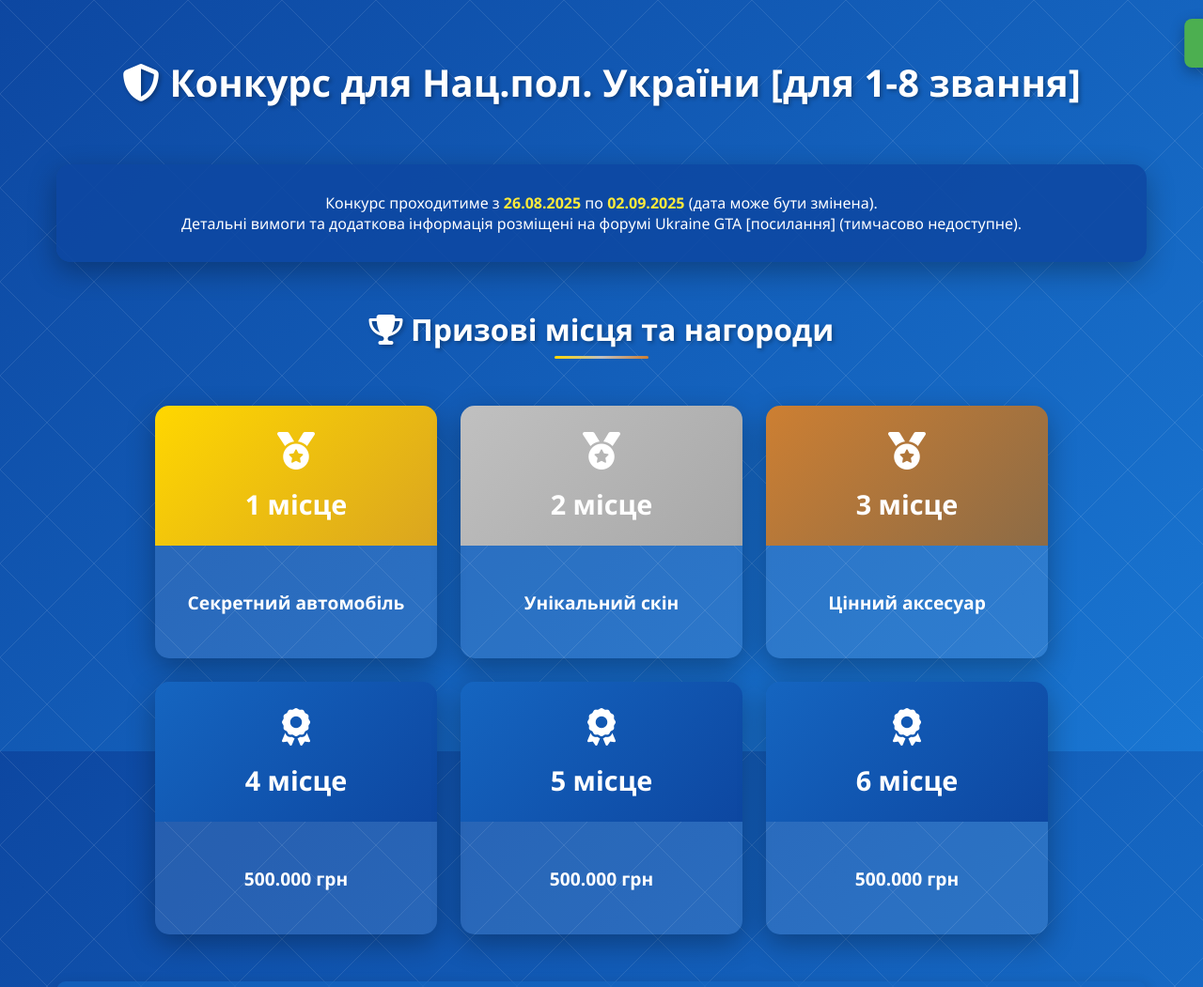
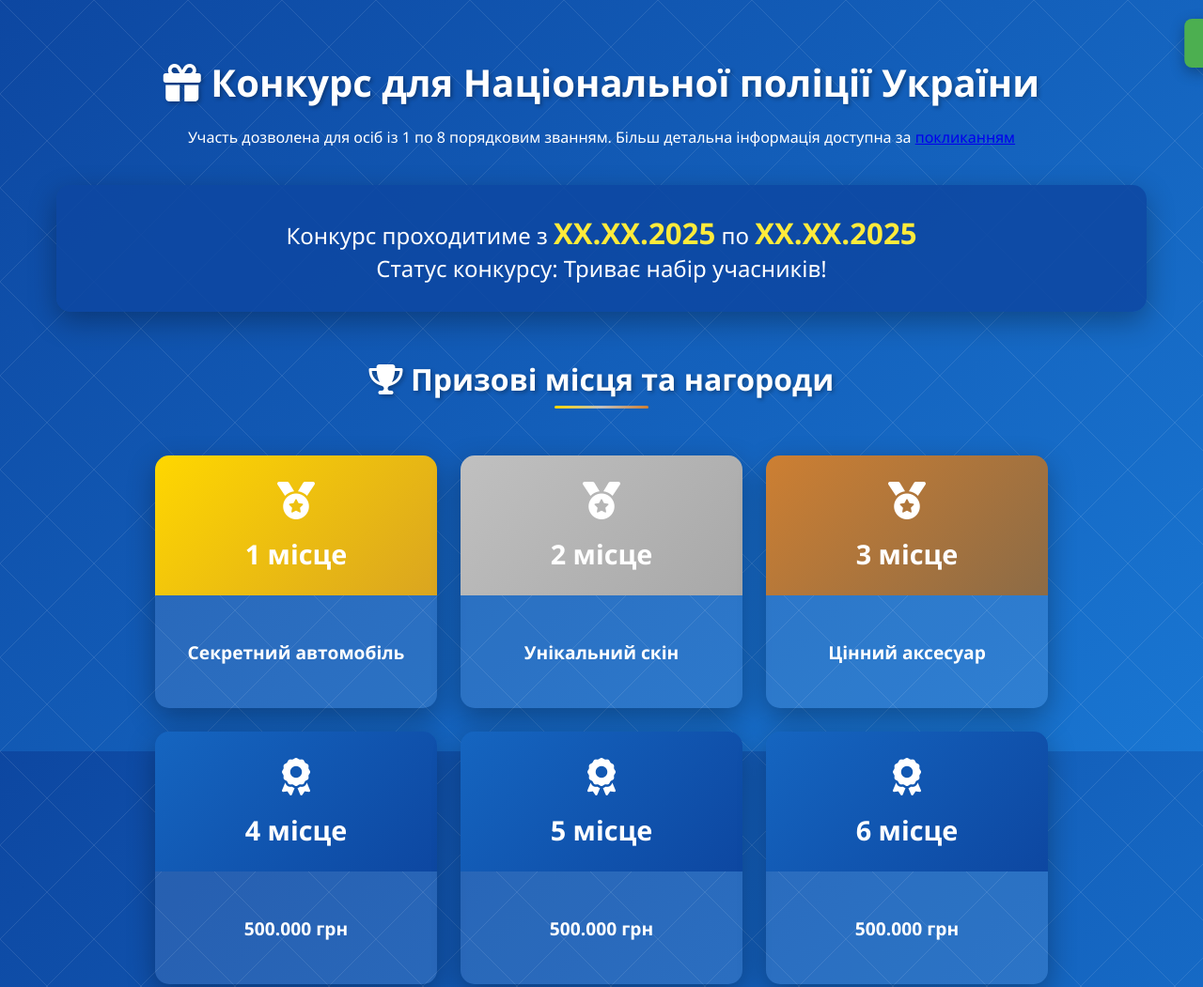
Before and after one commit to UAGTA/competition-npu, a plain HTML site: page index.html in a window 1280 px wide. Shown: the top 1051 px of the page at 94% size. Drawn offline with Linux system fonts and the light colour scheme.

Commit message:
Update index.html

```diff
--- a/index.html
+++ b/index.html
@@ -495,20 +495,17 @@
     <div class="container">
         <header>
             <h1>
-                <i class="fas fa-shield-alt"></i>
-                Конкурс для Нац.пол. України [для 1-8 звання]
+                <i class="fas fa-gift"></i>
+                Конкурс для Національної поліції України
             </h1>
+            <p class="subtitle">Участь дозволена для осіб із 1 по 8 порядковим званням. Більш детальна інформація доступна за <a href="https://forum.ukraine-gta.com.ua/threads/НПУ-Розіграш.319641" target="_blank">покликанням</a></p>
         </header>
 
-        <div class="content" style="text-align: center;">
-    <p>
-        Конкурс проходитиме з <span class="highlight">26.08.2025</span> по <span class="highlight">02.09.2025</span> (дата може бути змінена).
-    </p>
-
-    <p>
-        Детальні вимоги та додаткова інформація розміщені на форумі Ukraine GTA [посилання] (тимчасово недоступне).
-    </p>
-</div>
+      <div class="content" style="text-align: center; font-size: 20px;">
+    <p style="font-size: 1.2em;">
+        Конкурс проходитиме з <span class="highlight" style="font-size: 1.3em; font-weight: bold;">XX.XX.2025</span> по <span class="highlight" style="font-size: 1.3em; font-weight: bold;">XX.XX.2025</span>
+ <p style="font-size: 1.2em;">Статус конкурсу: Триває набір учасників!
+      </div>
 
 
         <!-- Секція з призовими місцями -->
@@ -736,6 +733,22 @@
         </footer>
     </div>
 
+  <style>
+    .timer { display: none; }
+    /* або */
+    #countdown { visibility: hidden; }
+    /* або */
+    .countdown-value { opacity: 0; }
+</style>
+
+<div class="timer">
+    <h2><i class="fas fa-clock"></i> До завершення конкурсу залишилось:</h2>
+    <div id="countdown">
+        <!-- ... інший код залишається без змін ... -->
+    </div>
+</div>
+
+
     <!-- Модальне вікно для участі в конкурсі -->
     <div class="modal" id="participateModal">
         <div class="modal-content">
```
